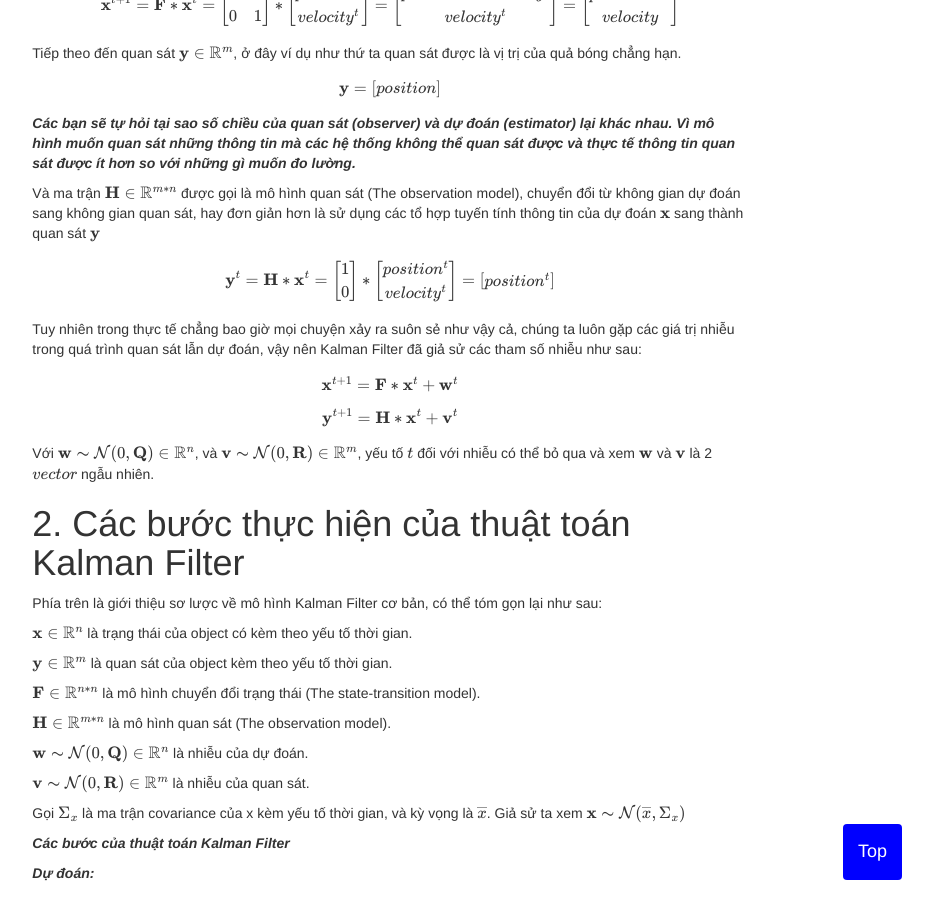
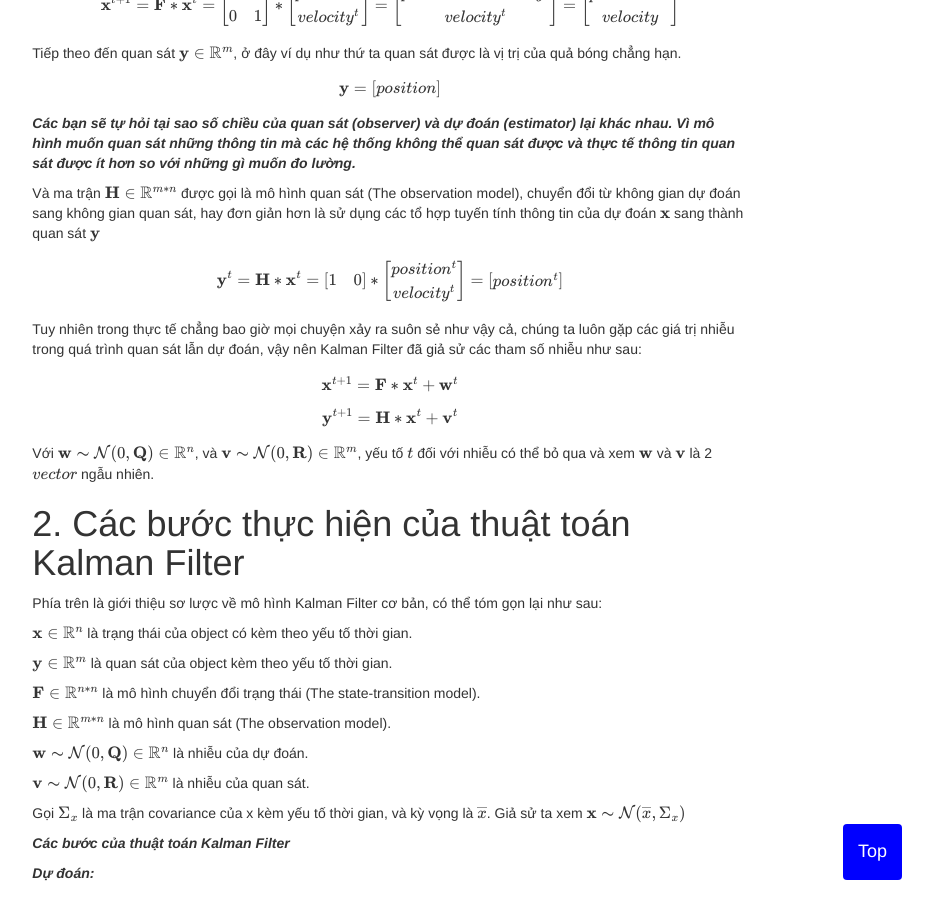
Before and after one commit to Think-man-blog/Think-man-blog.github.io, a Jekyll site: the page built from _posts/2022-10-09-Kalman_Filter_P1.md, in a window 1280 px wide and 900 px high, scrolled down 1612 px. Shown: the whole window, without its empty margins (250-1183 px from the left). Built offline with Jekyll 4.4.1, drawn with Linux system fonts in a browser that asks for light colours; nearby versions of some CDN libraries.

Commit message:
Sửa ma trận H

```diff
--- a/_posts/2022-10-09-Kalman_Filter_P1.md
+++ b/_posts/2022-10-09-Kalman_Filter_P1.md
@@ -74,8 +74,7 @@ Và ma trận $ \mathbf{H} \in \mathbb{R}^{m*n}$ được gọi là mô hình qu
 
 $$ \mathbf{y}^{t} = \mathbf{H}*\mathbf{x}^{t}
 = \begin{bmatrix}
-1\\
-0
+1 & 0
 \end{bmatrix} *
 \begin{bmatrix}
 position^{t} \\
```
